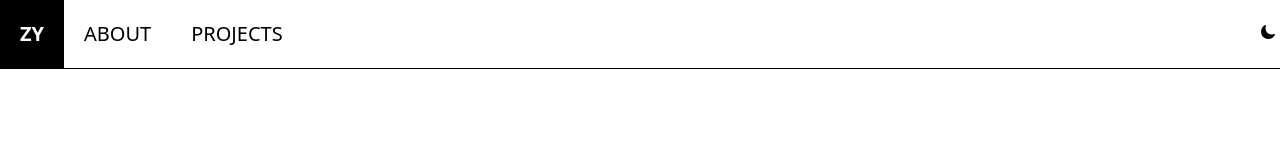
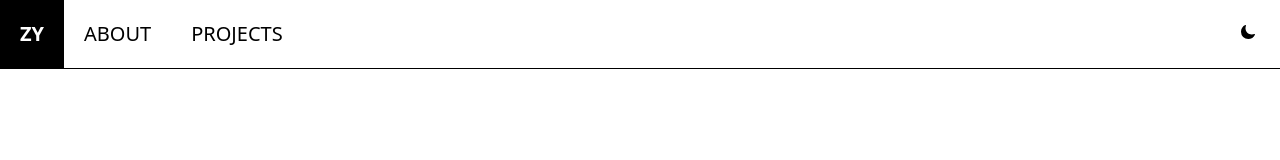
Before and after one commit to zainabyahya/portfolio, a React (Create React App) app: page / in a window 1280 px wide. Shown: the top 160 px of the page. Built offline with nearby package versions, Linux system fonts and the light colour scheme.

Commit message:
fix styling

```diff
--- a/src/components/Navbar.js
+++ b/src/components/Navbar.js
@@ -37,7 +37,7 @@ const Navbar = () => {
                 </div>
                 <div id='left-nav' className='flex justify-center item-center'>
                     <div id='dark-mode md:mr-5'>
-                        <span onClick={() => darkModeHandler()} className='p-5  dark:text-white'>
+                        <span onClick={() => darkModeHandler()} className='p-10 dark:text-white'>
                             {
 
                                 dark && <IoSunny /> // render sunny when dark is true
```
